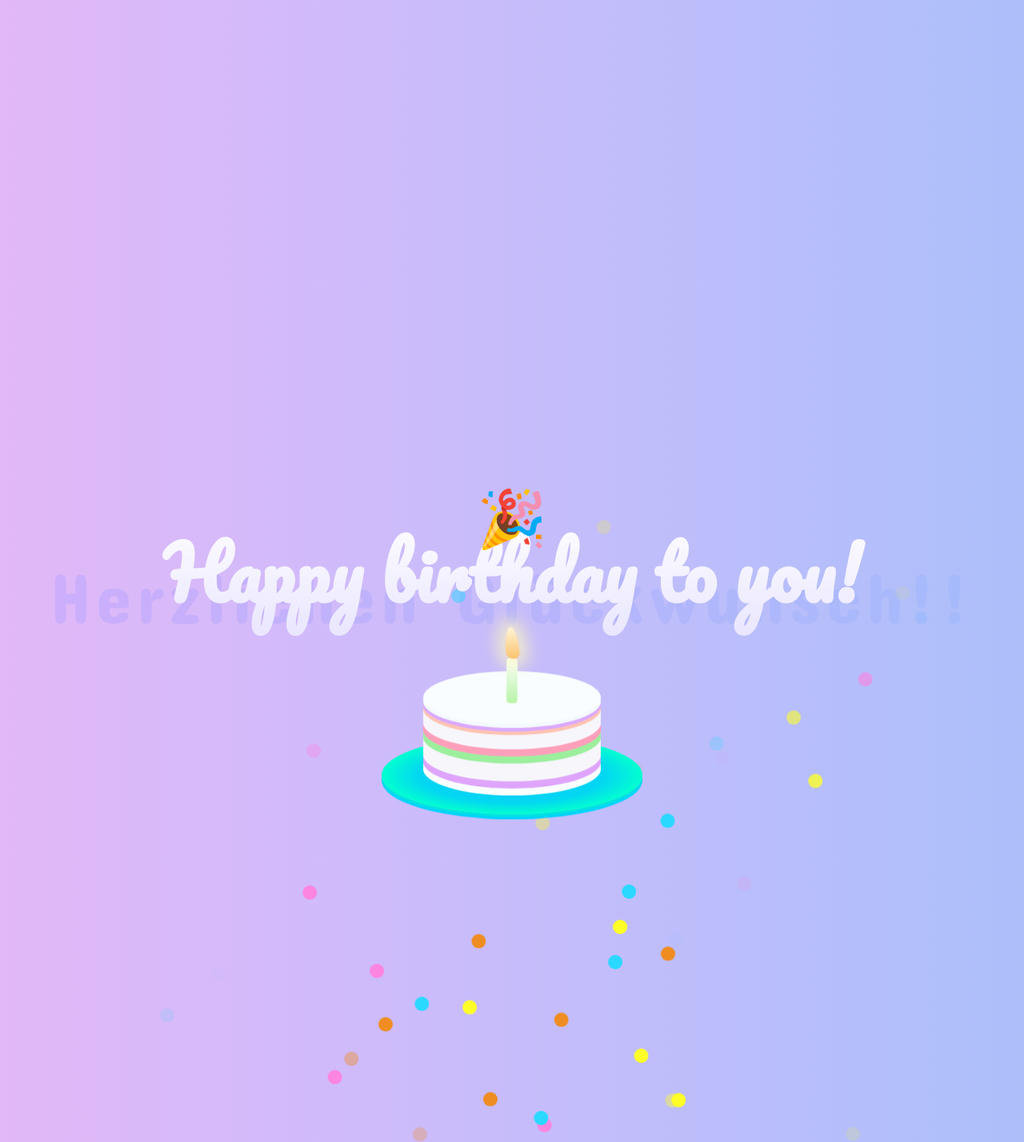
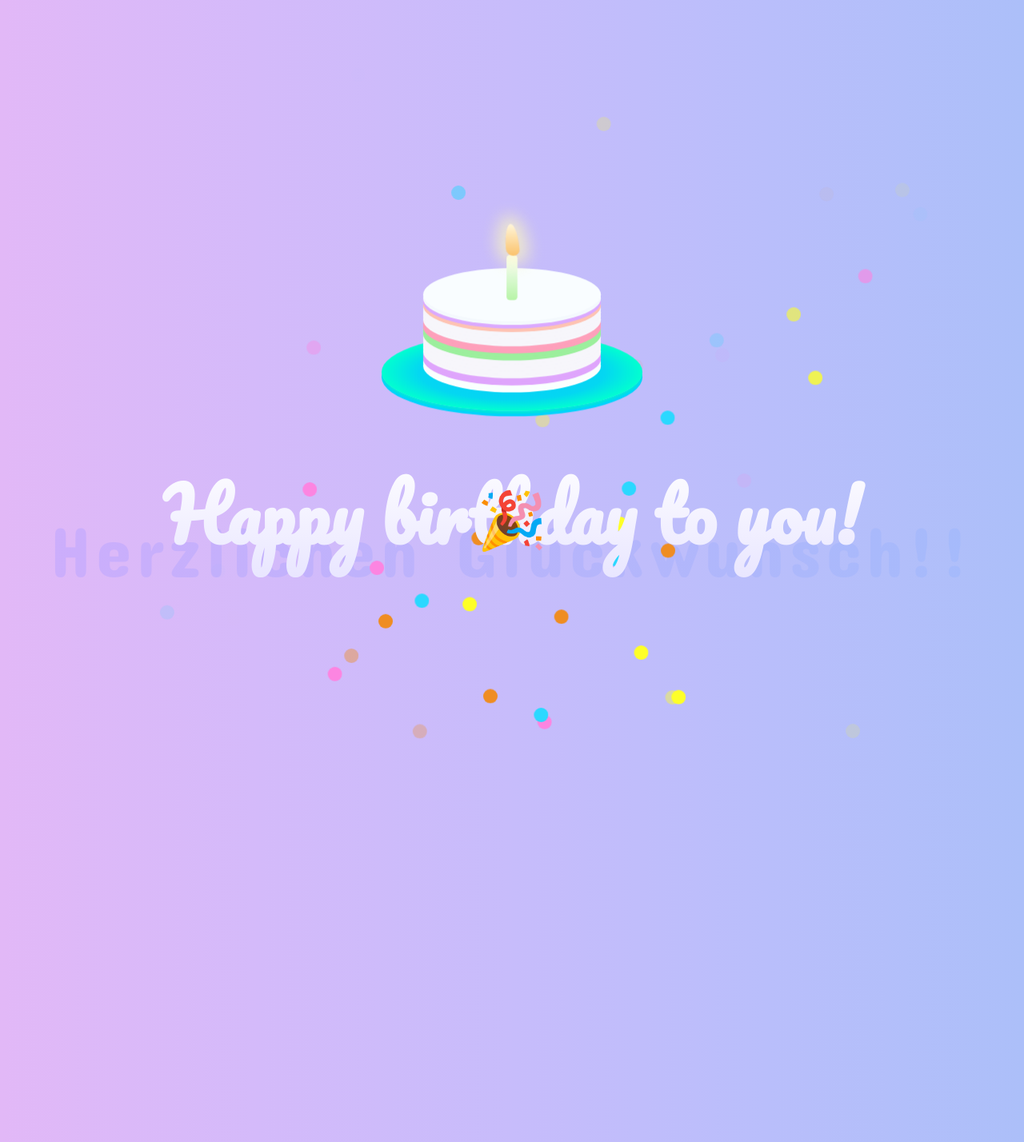
Before and after one commit to boysmao/boysmao.github.io, a Jekyll site: the page happybirthday.html, which Jekyll copies as it is, in a window 1280 px wide. Shown: the whole page at 80% size. Built offline with Jekyll 4.4.1, drawn with Linux system fonts in a browser that asks for light colours.

Commit message:
Update happybirthday.html

```diff
--- a/happybirthday.html
+++ b/happybirthday.html
@@ -26,6 +26,7 @@
 
         h1, h2, span {
             display: block;
+            margin-top: 40%
         }
 
         body {
@@ -34,7 +35,7 @@
             perspective: 1000px;
             transform-style: preserve-3d;
             font-family: "Pacifico",cursive;
-            margin-top: 40%;
+
         }
 
         h1 {
```
